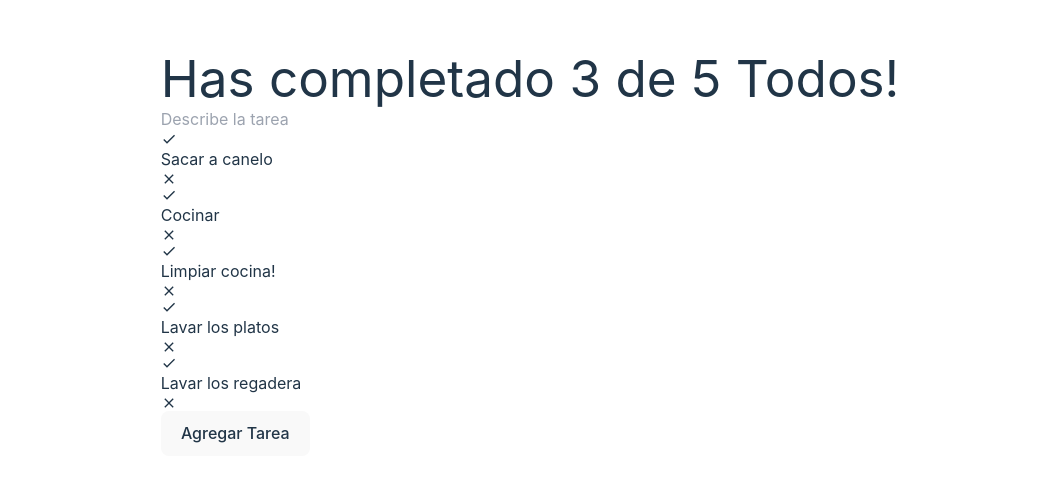
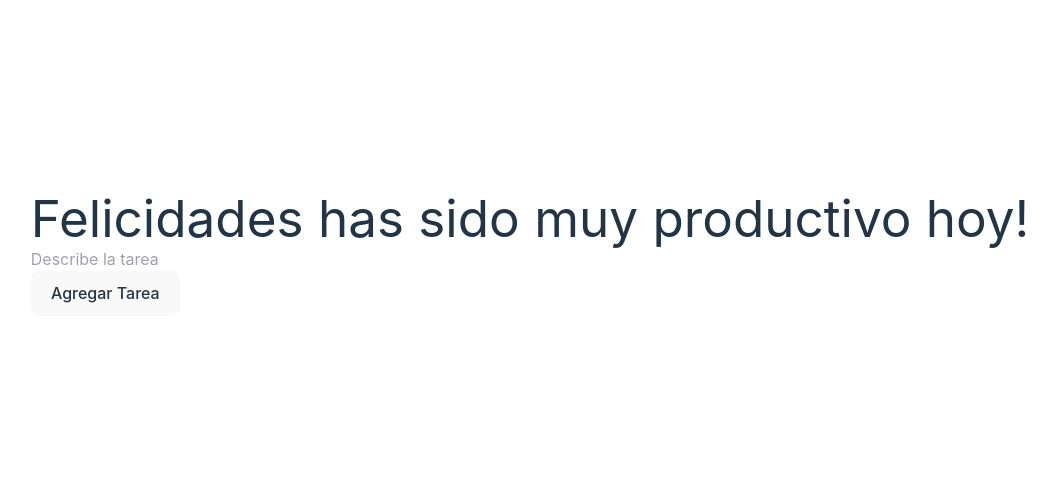
Before and after one commit to Rubenhdz20/ToDo, a React (Vite) app: page / in a window 1280 px wide. Shown: the part 147-628 px from the top of the page, without its empty margins (110-1167 px from the left). Built offline with nearby package versions, Linux system fonts and the light colour scheme; the HTML template or start-up script is replaced by a standard one.

Commit message:
Use localstorage to understand how it works

```diff
--- a/src/App.jsx
+++ b/src/App.jsx
@@ -6,16 +6,30 @@ import TodoList from "./components/TodoList";
 import TodoItem from "./components/TodoItem";
 import CreateTodoButton from "./components/CreateTodoButton";
 
-const defaultTodos = [
-  { text: 'Sacar a canelo', completed: false },
-  { text: 'Cocinar', completed: true },
-  { text: 'Limpiar cocina!', completed: false },
-  { text: 'Lavar los platos', completed: true },
-  { text: 'Lavar los regadera', completed: true }
-];
+// const defaultTodos = [
+//   { text: 'Cortar cebolla', completed: true },
+//   { text: 'Tomar el Curso de Intro a React.js', completed: false },
+//   { text: 'Llorar con la Llorona', completed: false },
+//   { text: 'LALALALALA', completed: false },
+//   { text: 'Usar estados derivados', completed: true },
+// ];
+
+// localStorage.setItem('TODOS_V1', JSON.stringify(defaultTodos));
+// localStorage.removeItem('TODOS_V1');
 
 function App() {
-  const [todos, setTodos] = useState(defaultTodos);
+  const localStorageTodos = localStorage.getItem('TODOS_V1');
+
+  let parsedTodos;
+
+  if(!localStorageTodos) {
+    localStorage.setItem('TODOS_V1', JSON.stringify([]));
+    parsedTodos = [];
+  } else {
+    parsedTodos = JSON.parse(localStorageTodos);
+  }
+
+  const [todos, setTodos] = useState(parsedTodos);
 
   const [searchValue, setSearchValue] = useState('');
 
@@ -27,7 +41,12 @@ function App() {
     const todoText = todo.text.toLowerCase();
     const searchText = searchValue.toLowerCase();
     return todoText.includes(searchText);
-  })
+  });
+
+  const saveTodos = (newTodos) => {
+    localStorage.setItem('TODOS_V1', JSON.stringify(newTodos));
+    setTodos(newTodos);
+  };
 
   const completeTodo = (text) => {
     const newTodos = [...todos];
@@ -35,7 +54,7 @@ function App() {
       (todo) => todo.text === text
     );
     newTodos[todoIndex].completed = true;
-    setTodos(newTodos);
+    saveTodos(newTodos);
   };
 
   const deleteTodo = (text) => {
@@ -44,7 +63,7 @@ function App() {
       (todo) => todo.text === text
     );
     newTodos.splice(todoIndex, 1);
-    setTodos(newTodos);
+    saveTodos(newTodos);
   };
 
   return (
--- a/src/components/TodoItem.jsx
+++ b/src/components/TodoItem.jsx
@@ -4,8 +4,8 @@ import { MdClose } from "react-icons/md";
 function TodoItem(props) {
     return(
         <li className="w-52 flex justify-between items-center">
-            <MdCheck className="hover:cursor-pointer hover:bg-green-500 hover:rounded-lg" onClick={props.onComplete}/>
-            <p className={props.completed &&  "line-through"}>{props.text}</p>
+            <MdCheck className="green-500 hover:cursor-pointer hover:bg-green-500 hover:rounded-lg" onClick={props.onComplete}/>
+            <p className={props.completed ? "line-through" : ""}>{props.text}</p>
             <MdClose className="hover:cursor-pointer hover:bg-red-500 hover:rounded-lg" onClick={props.onDelete}/>
         </li>
     )
```
